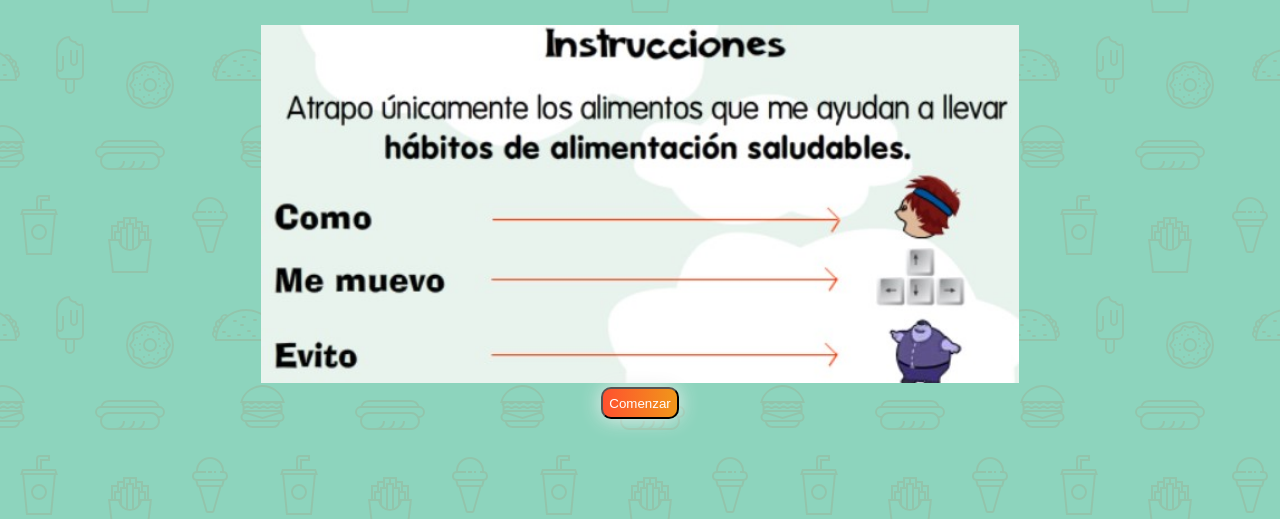
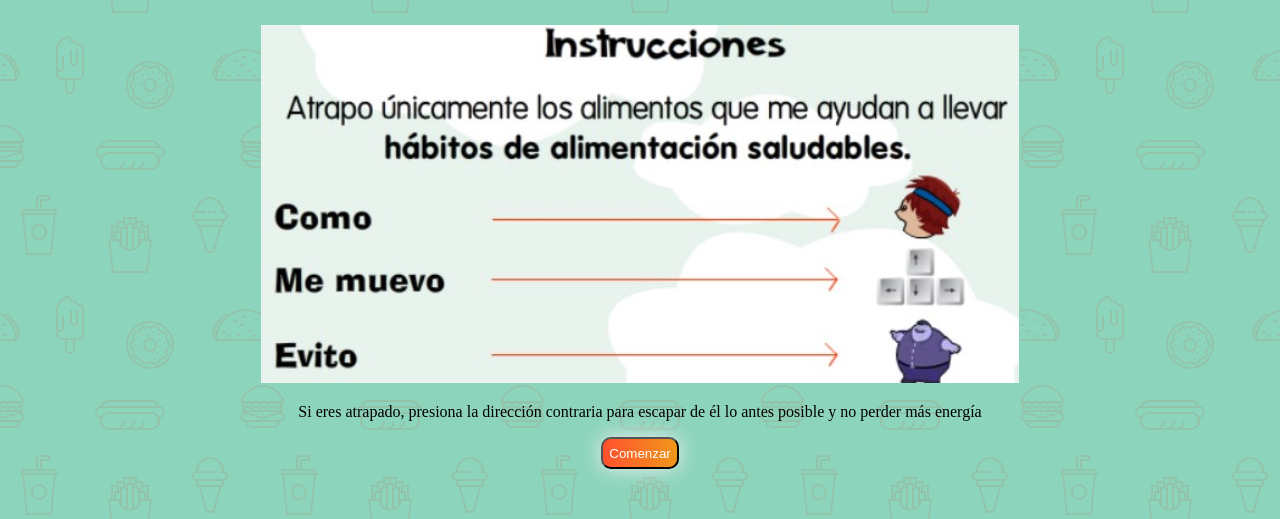
Before and after one commit to Reynaldo-byte/habitos, a plain HTML site: page index.html in a window 1280 px wide. Shown: the part 135-654 px from the top of the page. Drawn offline with Linux system fonts and the light colour scheme.

Commit message:
Update index.html

```diff
--- a/index.html
+++ b/index.html
@@ -44,6 +44,7 @@ h1{
 	<div>
 		<h1>Hábitos de vida Saludable</h1>
 		<img src="inicio.jpg" ><br>
+		<p>Si eres atrapado, presiona la dirección contraria para escapar de él lo antes posible y no perder más energía</p>
 		<button onclick="window.location.replace('nivel1/nivel1.html')">Comenzar</button>
 	</div>
 
```
